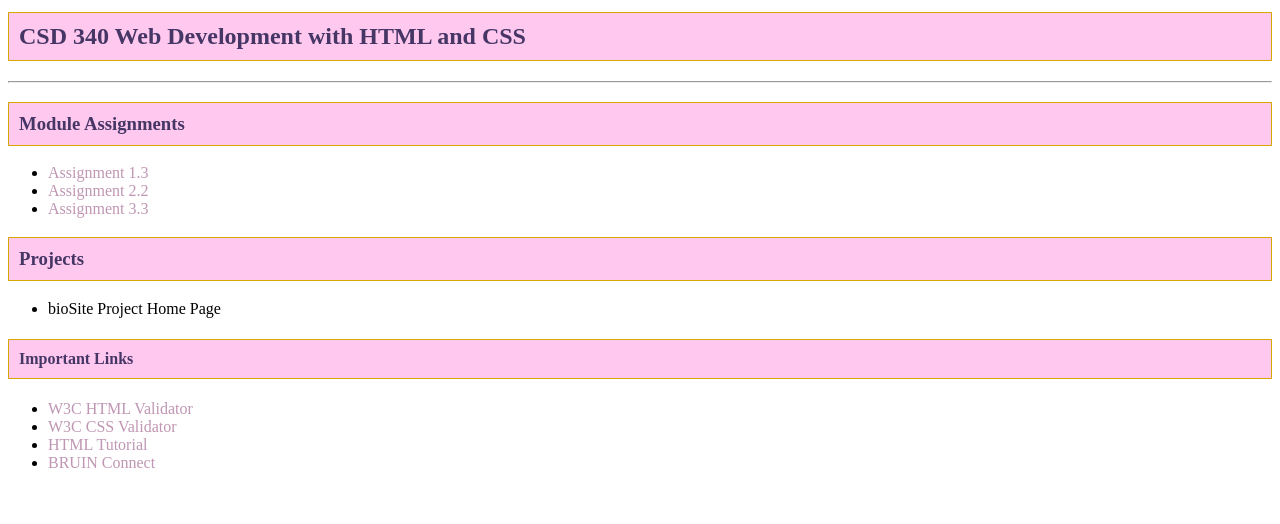
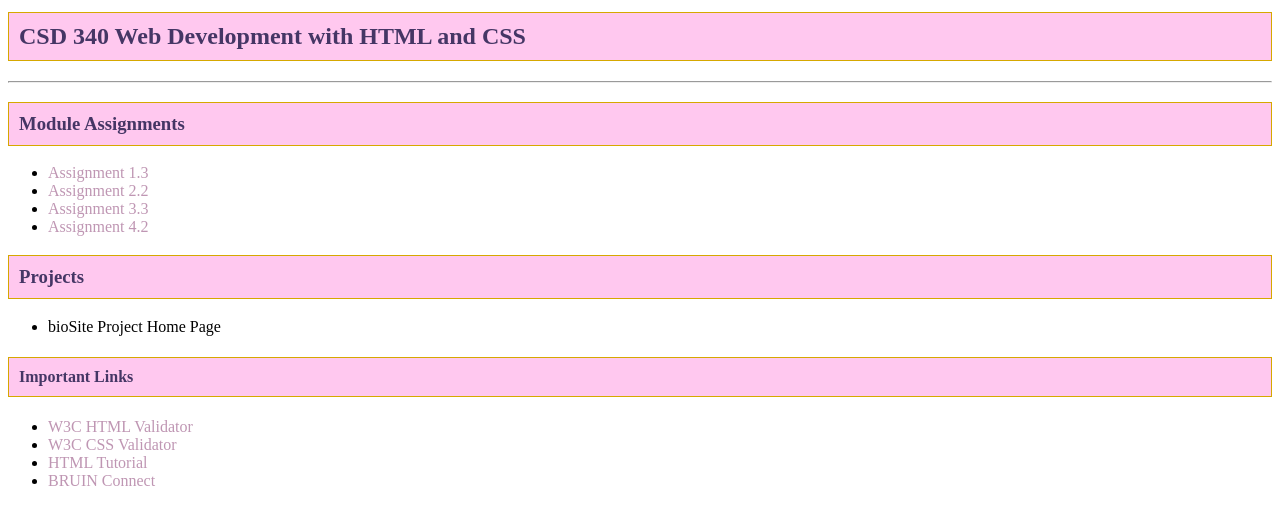
Before and after one commit to ashelan1202/cds-340, a plain HTML site: page index.html in a window 1280 px wide. Shown: the part 90-614 px from the top of the page. Drawn offline with Linux system fonts and the light colour scheme.

Commit message:
adding additional changes

```diff
--- a/index.html
+++ b/index.html
@@ -16,6 +16,7 @@
 			<li><a href="module-2/Landin_Mod1_3">Assignment 1.3</a></li>
 			<li><a href="module-2/Landin_Mod2_2">Assignment 2.2</a></li>
 			<li><a href="module-3/Landin_Mod3_3">Assignment 3.3</a></li>
+			<li><a href="module-4/Landin_Mod4_2">Assignment 4.2</a></li>
 		</ul>
 		<h3>Projects</h3>
 		<ul>
```
Also changed, not shown: 1 other file.
